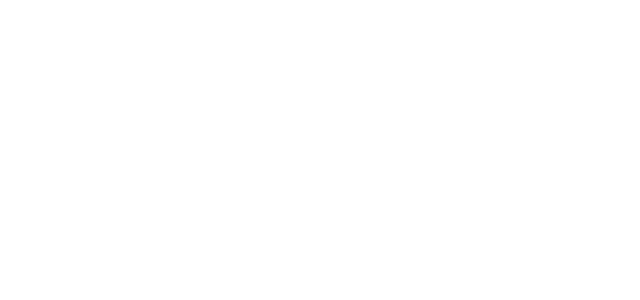
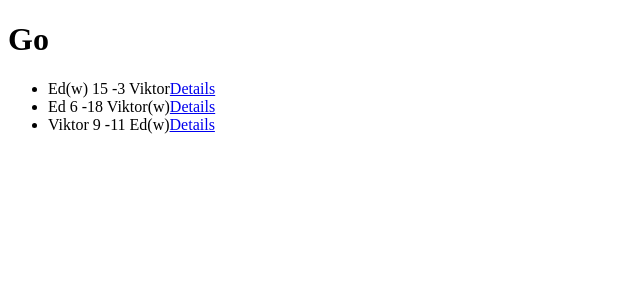
Before and after one commit to borlaym/eloquent, a React (Create React App) app: page /group/asasca2csalmcsac13noiubc in a window 1280 px wide. Shown: the top 300 px of the page, without its empty margins (0-640 px from the left). Built offline with nearby package versions, Linux system fonts and the light colour scheme.

Commit message:
Matches list

```diff
--- a/src/App.tsx
+++ b/src/App.tsx
@@ -9,9 +9,9 @@
 	return (
 		<Router>
 			<Route path="/" exact component={SelectGroupScreen} />
-			<Route path="/group/:id" component={MatchListScreen} />
-			<Route path="/group/:id/matches/:matchId" component={MatchDetailsScreen} />
-			<Route path="/group/:id/add" component={AddMatchScreen} />
+			<Route path="/group/:id" exact component={MatchListScreen} />
+			<Route path="/group/:id/matches/:matchId" exact component={MatchDetailsScreen} />
+			<Route path="/group/:id/add" exact component={AddMatchScreen} />
 		</Router>
 	)
 }
--- a/src/screens/MatchListScreen.tsx
+++ b/src/screens/MatchListScreen.tsx
@@ -1,5 +1,39 @@
 import * as React from 'react';
+import { Link, match } from 'react-router-dom';
+import { State, Group } from '../types';
+import { connect } from 'react-redux';
 
-export default function SelectGroupScreen() {
-	return null
+interface Props {
+	match: match<{ id: string }>,
+	group?: Group
+};
+
+function MatchListScreen({ group }: Props) {
+	if (!group) {
+		return (<h1>Group not found</h1>);
+	}
+	return (
+		<div>
+			<h1>{group.name}</h1>
+			<ul>
+				{group.matches.map(match => (
+					<li key={match.id}>
+						{match.players[0]}{match.winner === 0 && '(w)'} {match.score && match.score[0]} -
+						{match.score && match.score[1]} {match.players[1]}{match.winner === 1 && '(w)'}
+						<Link to={`/group/${group.id}/matches/${match.id}`}>Details</Link>
+					</li>
+				))}
+			</ul>
+
+		</div>
+	);
 }
+
+function mapStateToProps(state: State, ownProps: Props): Props {
+	return {
+		match: ownProps.match,
+		group: state.groups.find(group => group.id === ownProps.match.params.id)
+	}
+}
+
+export default connect(mapStateToProps)(MatchListScreen);
--- a/src/store.ts
+++ b/src/store.ts
@@ -10,15 +10,18 @@
 			matches: [{
 				players: ['Viktor', 'Marci'],
 				score: null,
-				winner: 0
+				winner: 0,
+				id: 'dacas'
 			}, {
 				players: ['Viktor', 'Marci'],
 				score: null,
-				winner: 1
+				winner: 1,
+				id: 'xacxxz'
 			}, {
 				players: ['Viktor', 'Marci'],
 				score: null,
-				winner: 1
+				winner: 1,
+				id: 'cascz'
 			}]
 		}, {
 			name: 'Go',
@@ -27,15 +30,18 @@
 			matches: [{
 				players: ['Ed', 'Viktor'],
 				score: [15, 3],
-				winner: 0
+				winner: 0,
+				id: 'cazazcac'
 			}, {
 				players: ['Ed', 'Viktor'],
 				score: [6, 18],
-				winner: 1
+				winner: 1,
+				id: 'ascascivavs'
 			}, {
 				players: ['Viktor', 'Ed'],
 				score: [9, 11],
-				winner: 1
+				winner: 1,
+				id: 'casvdv3fd'
 			}]
 		}
 	]
--- a/src/types.ts
+++ b/src/types.ts
@@ -10,6 +10,7 @@
 }
 
 export interface Match {
+	id: string,
 	players: string[],
 	score: null | number[],
 	winner: 0 | 1
```
